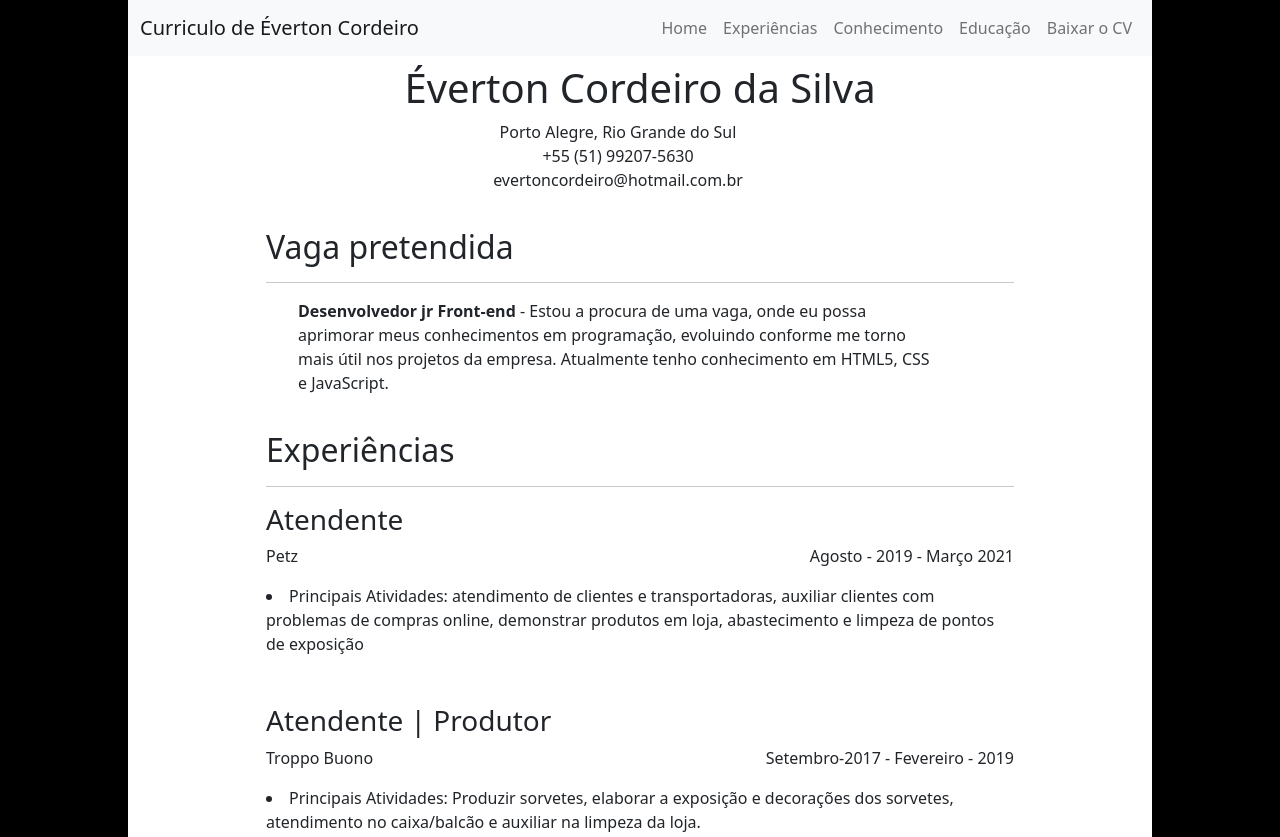
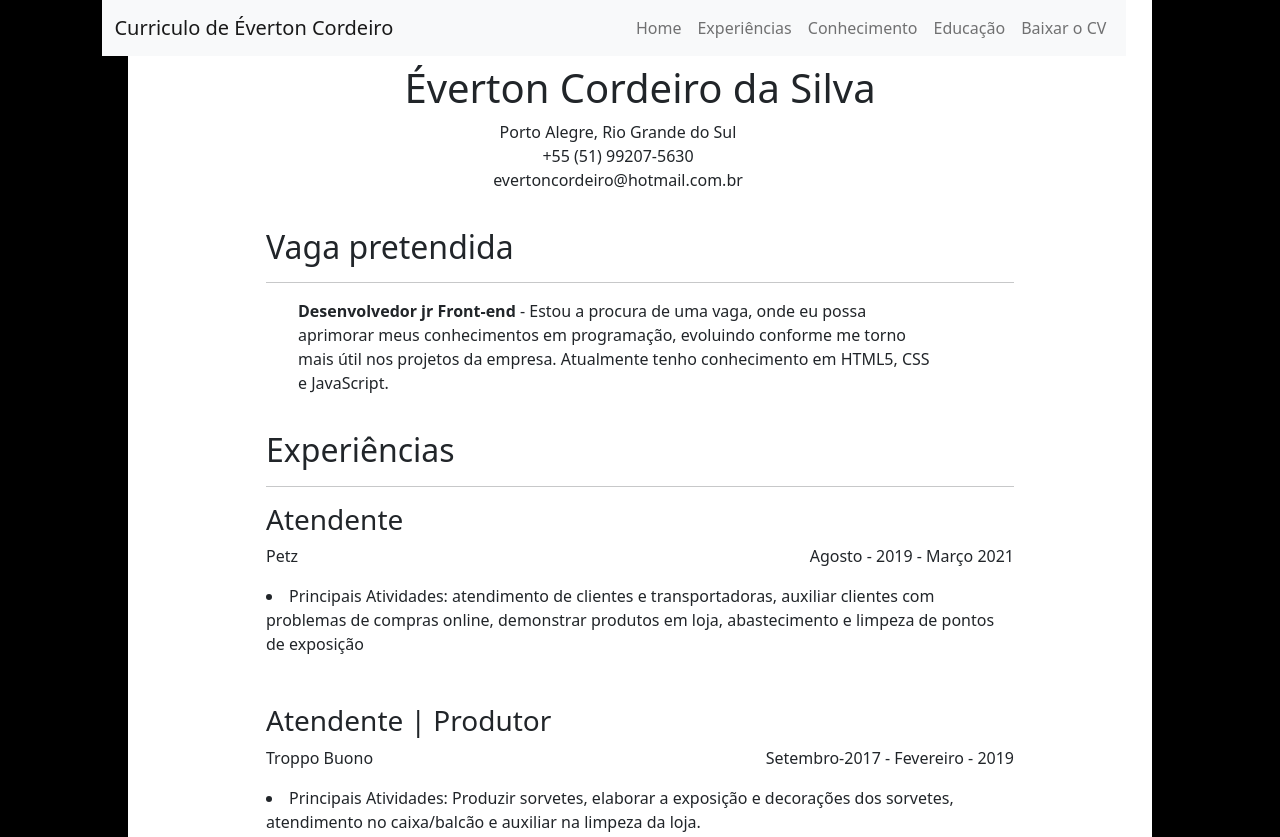
Before and after one commit to EvertonCordeiro1994/cv, a plain HTML site: page index.html in a window 1280 px wide. Shown: the top 837 px of the page. Drawn offline with nearby package versions, Linux system fonts and the light colour scheme.

Commit message:
Add files via upload

```diff
--- a/css/style.css
+++ b/css/style.css
@@ -8,7 +8,7 @@
 .fixado{
     position: fixed;
     top: 0;
-    left: 8rem;
+    left: 6.4rem;
 }
 
 body{
```
